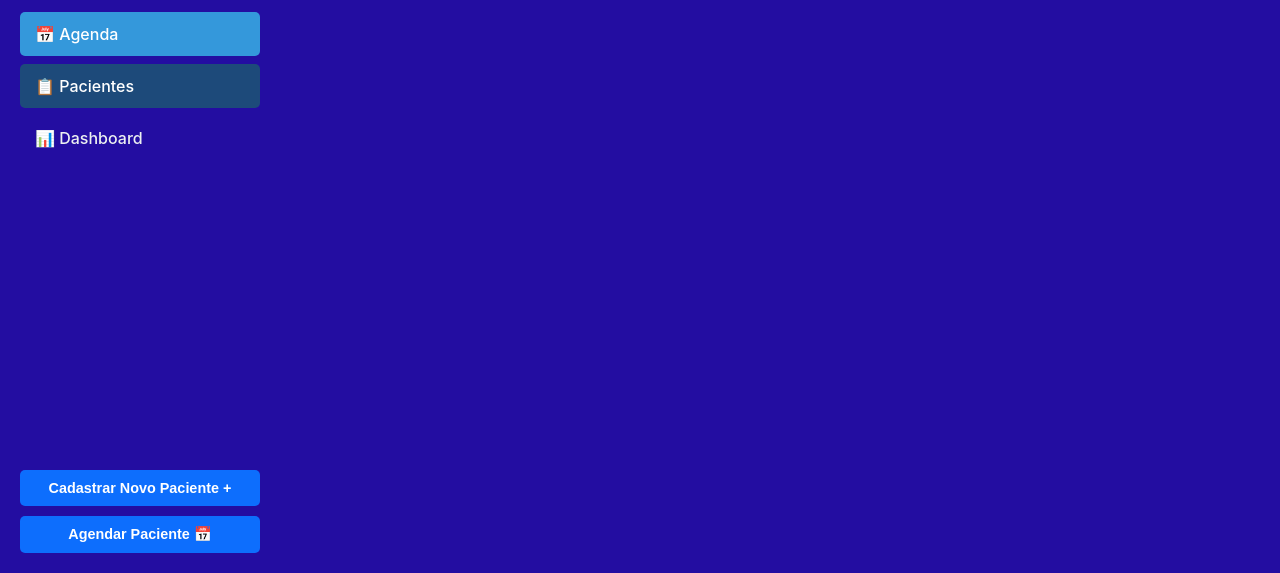
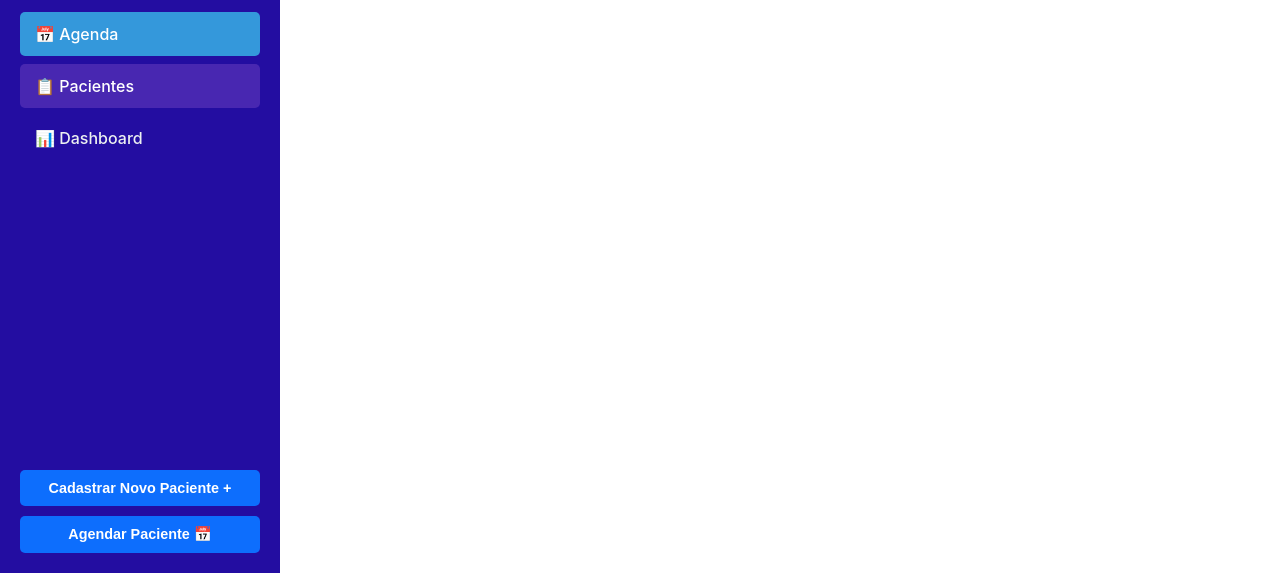
Before and after one commit to alvarohs84/minhaagenda, a website: page index.html in a window 1280 px wide. In both pictures the pointer is over the link "📋 Pacientes". Shown: the part 227-800 px from the top of the page. Drawn offline with nearby package versions, Linux system fonts and the light colour scheme; a script that the page names is missing.

Commit message:
Pequena alteração no arquivo index: [Descreva o que foi feito]

```diff
--- a/index.html
+++ b/index.html
@@ -13,7 +13,7 @@
     <style>
         :root {
             --sidebar-bg: #230da1;
-            --main-bg: #230da1;
+            --main-bg: #ffffff;
             --sidebar-text: #ecf0f1;
             --sidebar-text-hover: #ffffff;
             --sidebar-active-bg: #3498db;
@@ -189,7 +189,7 @@
         }
 
         /* Links da Sidebar mantêm cores separadas */
-        #nav-pacientes:hover { background-color: rgba(25, 135, 84, 0.5); }
+        #nav-pacientes:hover { background-color: rgba(111, 66, 193, 0.5); }
         #nav-pacientes.active { background-color: var(--color-verde); }
         #nav-dashboard:hover { background-color: rgba(111, 66, 193, 0.5); }
         #nav-dashboard.active { background-color: var(--color-roxo); }
```
Also changed, not shown: FisioManager.png.
